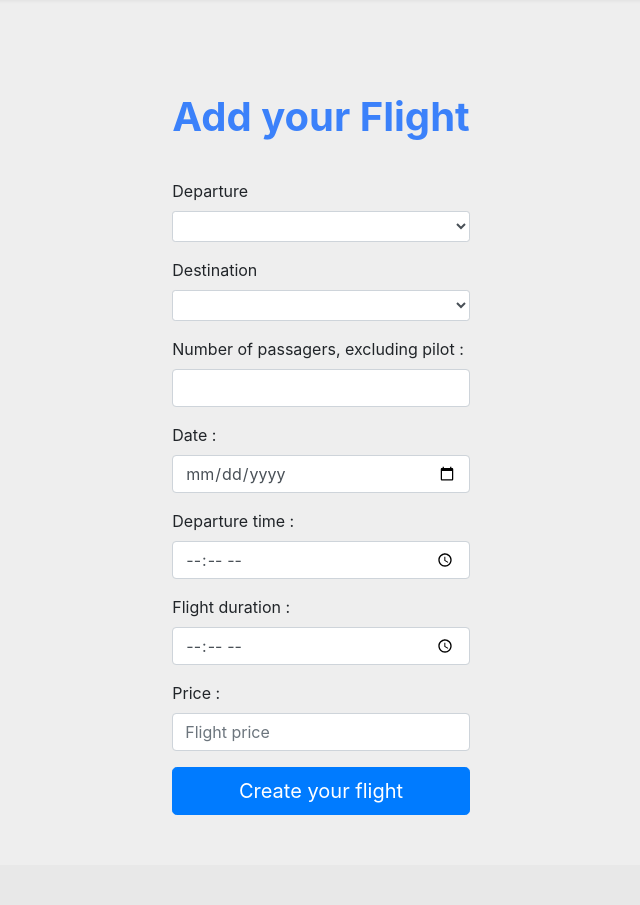
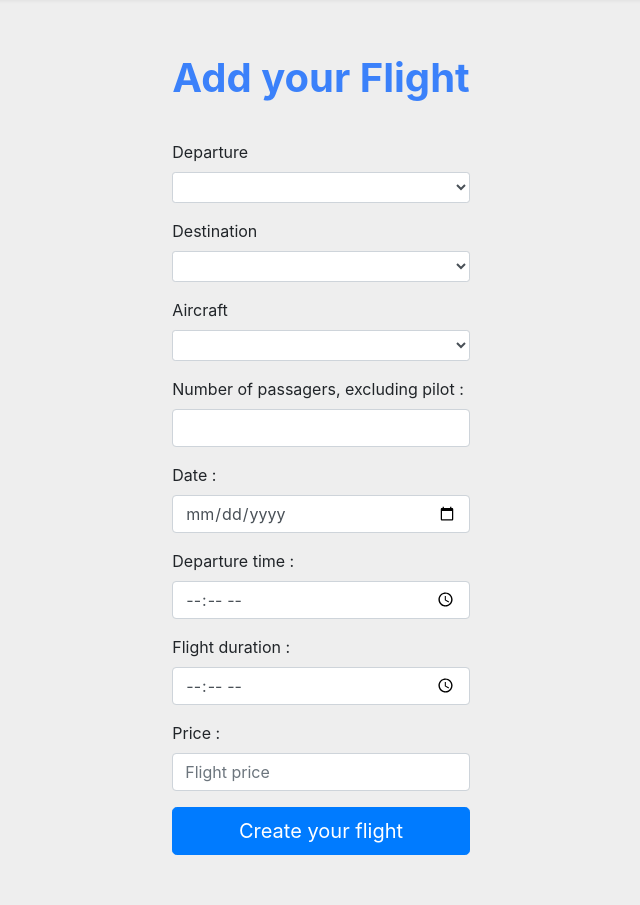
Before and after one commit to Seikonolff/Projet-Tang-air, a Flask app: page /addflight in a window 1280 px wide. Shown: the part 72-977 px from the top of the page, without its empty margins (319-959 px from the left). Before the commit the page ends 887 px from the top, so only its background shows below. Run offline with Flask 3, Linux system fonts and the light colour scheme; data comes from the database, SQL or seed files in the repository; lists and menus that the app fills with data are empty; some libraries are stand-ins or nearby versions; some web fonts are replaced.

Commit message:
ajout aircraft for addflughtpage

```diff
--- a/templates/AddFlightPage.html
+++ b/templates/AddFlightPage.html
@@ -31,6 +31,16 @@
               <option selected></option>
               {% for airport in airports %}
                 <option value ="{{airport[0]}}">{{airport[1]}}</option>
+              {% endfor %}
+            </select>
+          </div>
+
+          <div class="mb-3">
+            <label for="idAircraft" class="form-label">Aircraft</label>
+            <select id="idAircraft" name="typeaircraft" class="form-control form-control-sm">
+              <option selected></option>
+              {% for aircraft in aircrafts %}
+                <option value ="{{aircraft[0]}}">{{aircraft[1]}}</option>
               {% endfor %}
             </select>
           </div>
```
